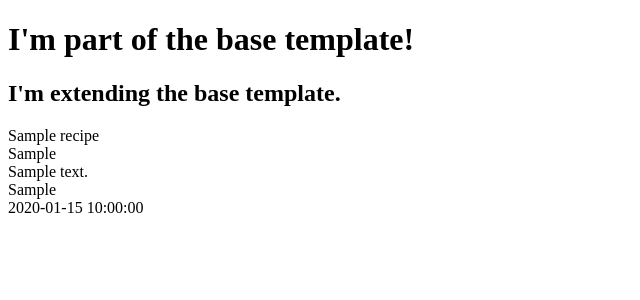
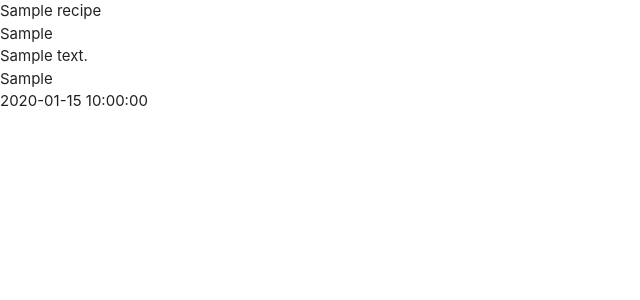
Before and after one commit to Code-Institute-Submissions/Shazaiib47-sarif-ms3-cookbook_SeptResub, a Flask app: page / in a window 1280 px wide. Shown: the top 300 px of the page, without its empty margins (0-640 px from the left). Run offline with Flask 2, Linux system fonts and the light colour scheme; a database or web service that is not in the repository returns one stand-in record (values such as "Sample title"); some libraries are stand-ins or nearby versions.

Commit message:
Added script tags to base.html for CSS and jQuery

```diff
--- a/templates/base.html
+++ b/templates/base.html
@@ -4,14 +4,15 @@
     <meta charset="UTF-8">
     <meta http-equiv="X-UA-Compatible" content="IE=edge">
     <meta name="viewport" content="width=device-width, initial-scale=1.0">
+    <link rel="stylesheet" href="https://cdnjs.cloudflare.com/ajax/libs/materialize/1.0.0/css/materialize.min.css" type="text/css">
     <title>Cookbook Title Placeholder</title>
 </head>
 <body>
 
-    <h1>I'm part of the base template!</h1>
     {% block content %}
     {% endblock %}
 
-
+    <script src="https://code.jquery.com/jquery-3.6.0.min.js" integrity="sha256-/xUj+3OJU5yExlq6GSYGSHk7tPXikynS7ogEvDej/m4=" crossorigin="anonymous"></script>
+    <script src="https://cdnjs.cloudflare.com/ajax/libs/materialize/1.0.0/js/materialize.min.js"></script>
 </body>
 </html>
--- a/templates/recipes.html
+++ b/templates/recipes.html
@@ -1,7 +1,6 @@
 {% extends "base.html" %}
 {% block content %}
 
-    <h2>I'm extending the base template.</h2>
 
     {% for recipe in recipes %}
         {{ recipe.recipe_name }}<br>
```
